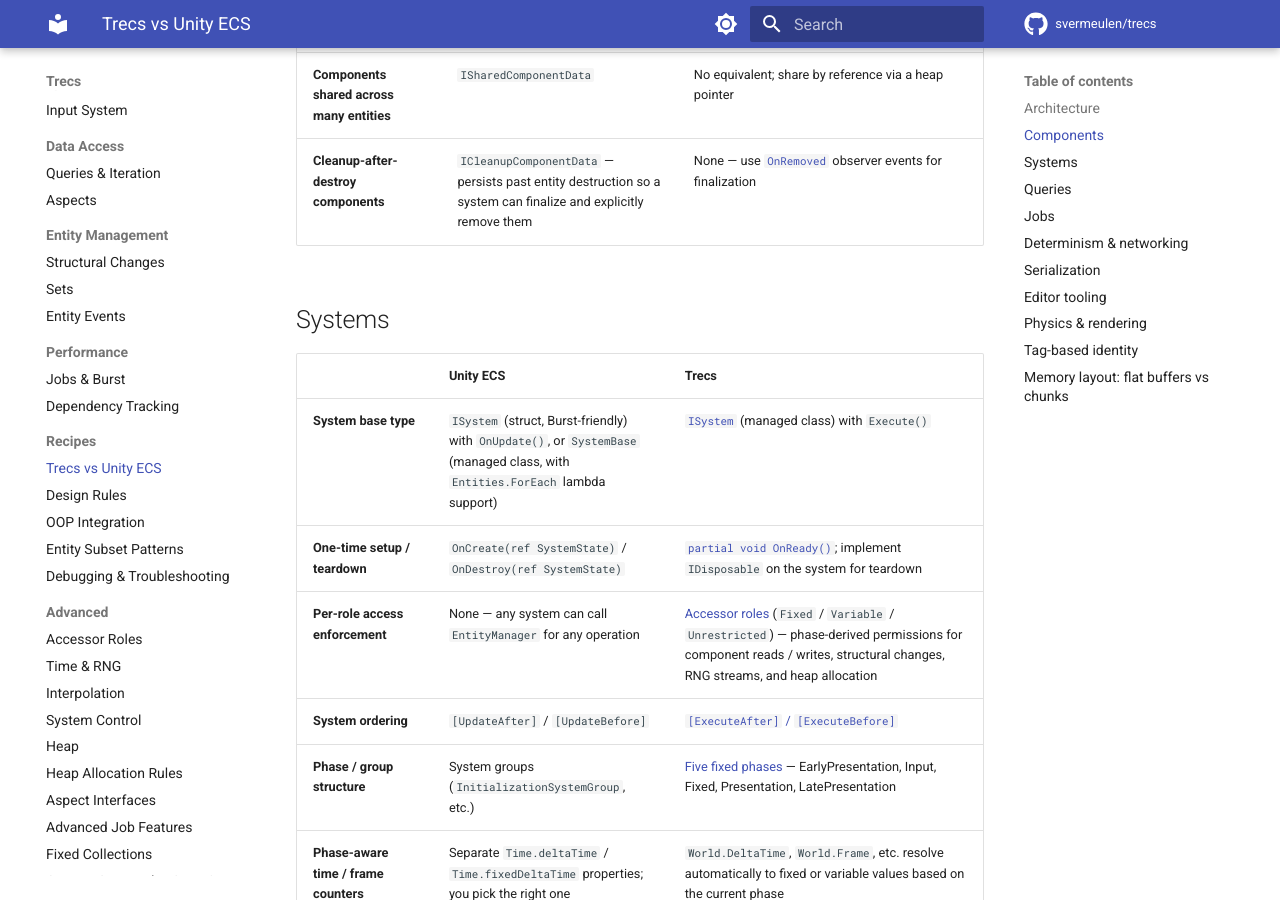
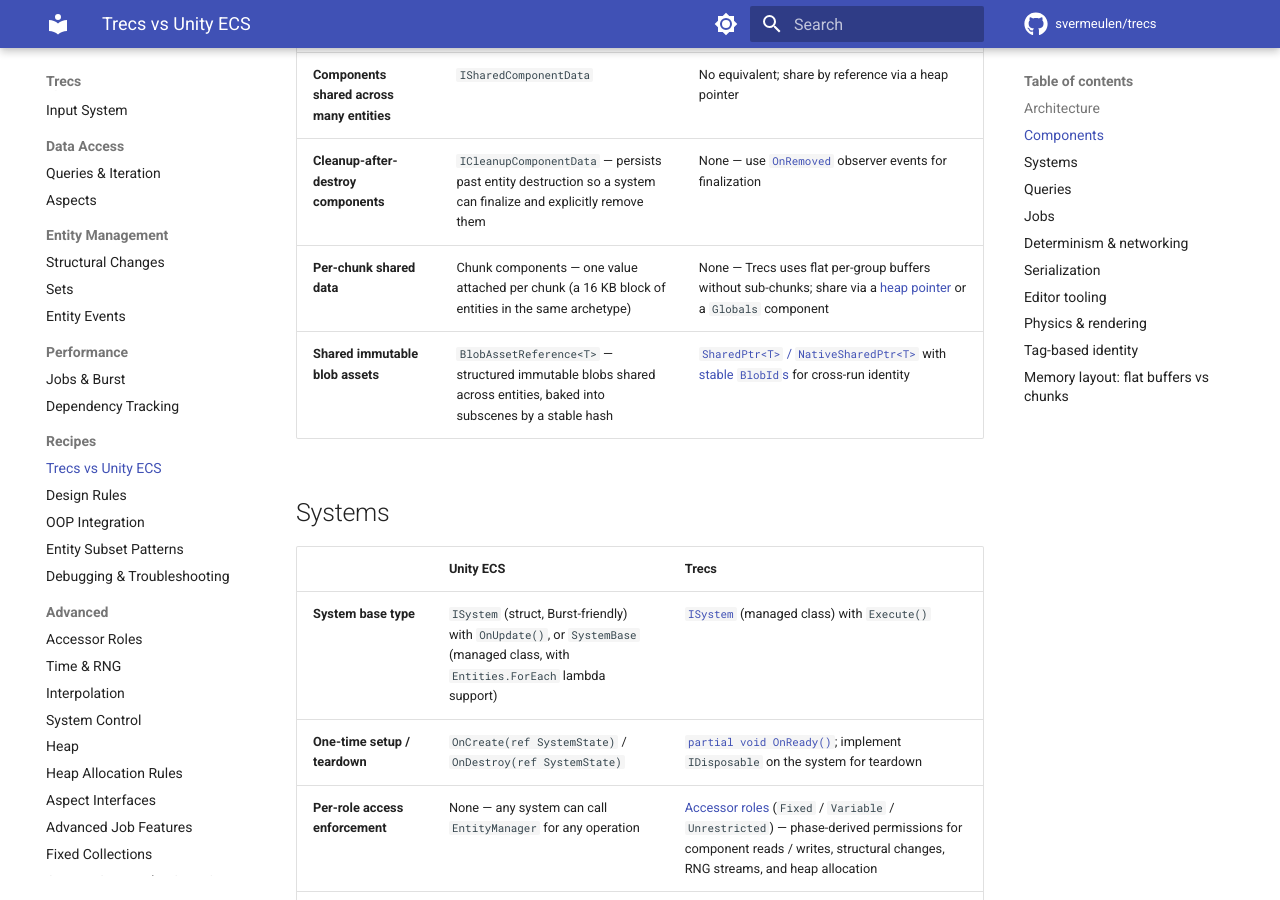
Before and after one commit to svermeulen/trecs, an MkDocs documentation site: the page built from docs/recipes/trecs-vs-unity-ecs.md, in a window 1280 px wide and 900 px high, scrolled down 1654 px. Built offline with MkDocs 1.6.1 and Material for MkDocs 9.7.7, drawn with Linux system fonts in a browser that asks for light colours; comment, search, counter and statistics services are not loaded; some of the changed text lies outside the part shown.

Commit message:
Docs: add three more comparison rows
Components:
- Per-chunk shared data — Unity's chunk components have no Trecs
  equivalent (Trecs uses flat per-group buffers, not sub-chunks).
  Suggested workaround: heap pointer or a Globals component.
- Shared immutable blob assets — both have analogs. Unity's
  BlobAssetReference<T> is the baking-time blob system; Trecs's
  SharedPtr / NativeSharedPtr with stable BlobIds covers the
  runtime / cross-run case.

Queries:
- Polymorphic aspect helpers — Trecs's aspect interfaces (partial
  interface : IAspect) are first-class polymorphic contracts that
  multiple aspects with matching component shapes can satisfy.
  Unity has no first-class equivalent — generic methods over
  IAspect work but there's no declared contract.

Co-Authored-By: Claude <noreply@anthropic.com>

```diff
--- a/docs/recipes/trecs-vs-unity-ecs.md
+++ b/docs/recipes/trecs-vs-unity-ecs.md
@@ -28,6 +28,8 @@ Trecs has a deliberately small API surface — a handful of core high level conc
 | **Runtime add / remove of components** | Yes (`AddComponent` / `RemoveComponent`; causes archetype move) | No — a template's component set is fixed at compile time. Use [partitions](../core/templates.md#partitions), boolean / enum fields, [sets](../entity-management/sets.md), or child entities for the equivalents |
 | **Components shared across many entities** | `ISharedComponentData` | No equivalent; share by reference via a heap pointer |
 | **Cleanup-after-destroy components** | `ICleanupComponentData` — persists past entity destruction so a system can finalize and explicitly remove them | None — use [`OnRemoved`](../entity-management/entity-events.md) observer events for finalization |
+| **Per-chunk shared data** | Chunk components — one value attached per chunk (a 16 KB block of entities in the same archetype) | None — Trecs uses flat per-group buffers without sub-chunks; share via a [heap pointer](../advanced/heap.md) or a `Globals` component |
+| **Shared immutable blob assets** | `BlobAssetReference<T>` — structured immutable blobs shared across entities, baked into subscenes by a stable hash | [`SharedPtr<T>` / `NativeSharedPtr<T>`](../advanced/heap.md) with [stable `BlobId`s](../advanced/heap-allocation-rules.md#stable-blobids-when-init-isnt-deterministic) for cross-run identity |
 
 ## Systems
 
@@ -54,6 +56,7 @@ Trecs has a deliberately small API surface — a handful of core high level conc
 | **Sparse / dynamic membership** | Enableable components (toggle without structural change) | [Sets](../entity-management/sets.md) — independent membership index, doesn't touch component storage |
 | **Reactive lifecycle** | Change filters or `EntityCommandBuffer` patterns | First-class [`OnAdded` / `OnRemoved` / `OnMoved`](../entity-management/entity-events.md) subscriptions |
 | **Detect component modifications** | Built-in change filters | None built-in |
+| **Polymorphic aspect helpers** | Generic methods over `IAspect` work but no declared contract | [Aspect interfaces](../advanced/aspect-interfaces.md) — `partial interface : IAspect` declares a contract that multiple aspects with matching component shapes can satisfy, enabling generic helpers without boxing or virtual dispatch |
 
 ## Jobs
 
```
